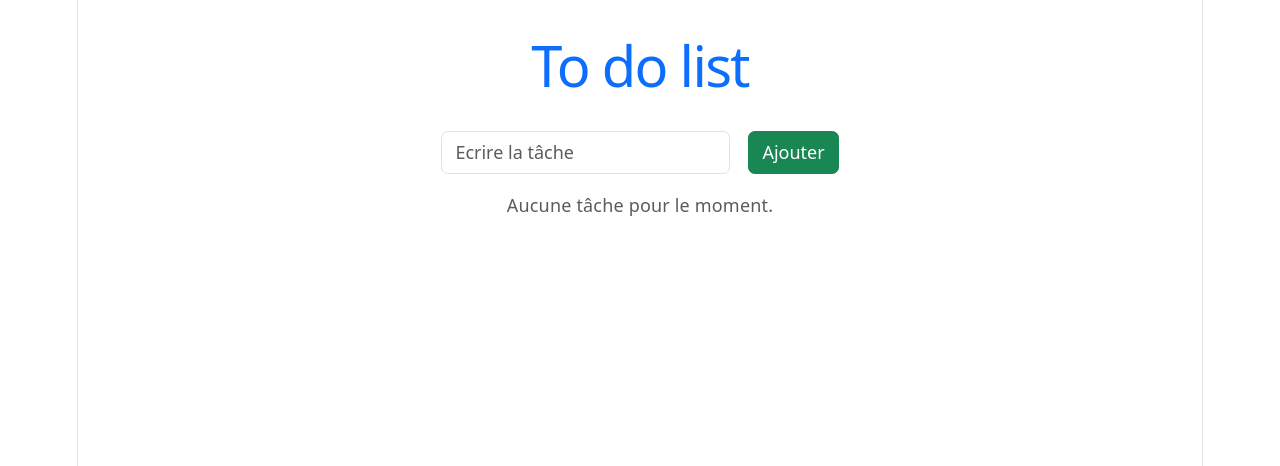
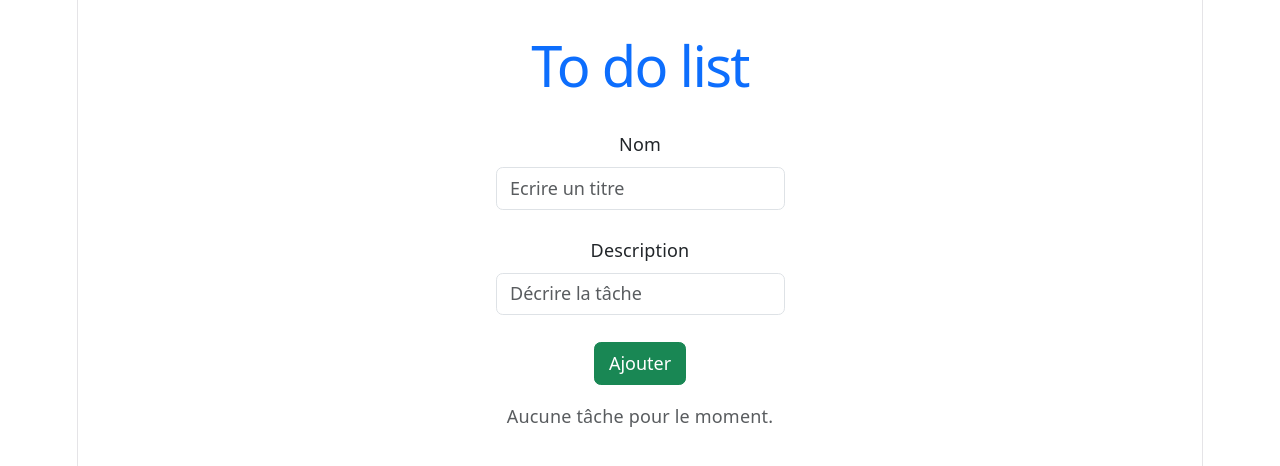
Before and after one commit to MikaOcko/react-todolist, a React (Vite) app: page / in a window 1280 px wide. Shown: the top 466 px of the page. Built offline with nearby package versions, Linux system fonts and the light colour scheme.

Commit message:
style: :lipstick: add cdescription into the form and type

```diff
--- a/src/App.tsx
+++ b/src/App.tsx
@@ -5,6 +5,7 @@ import { useState } from "react";
 interface ToDo {
 	id: number;
     text: string;
+	description: string,
 	completed: boolean;
 }
 
@@ -12,16 +13,20 @@ function App() {
 	// ---------- Variables----------
 	const [toDos, setToDos] = useState<ToDo[]>([]);
 	const [textInput, setTextInput] = useState<string>("");
+	const [descriptionInput, setDescriptionInput] = useState<string>("");
 
 	// ----------- Logiques ----------
 	// Ajouter une tâche dans la liste
 	const addItem = () => {
-		const trimmed = textInput.trim();
-    	if (!trimmed) return ;
+		const textTrimmed = textInput.trim();
+		const descriptionTrimmed = descriptionInput.trim();
+
+    	if (!textTrimmed || descriptionTrimmed) return ;
 
 		const newTodo: ToDo = {
 			id: Math.floor(Math.random() * 100),
-			text: trimmed,
+			text: textTrimmed,
+			description: descriptionTrimmed,
 			completed: false,
 		};
 
@@ -74,15 +79,26 @@ function App() {
 			<div>
 				<form className="row g-3 justify-content-center">
 					<div className="col-auto">
+						<div>
+							<label htmlFor="" className="mb-2">Nom</label>
 							<input
 								type="text"
-							className="form-control"
-							placeholder="Ecrire la tâche"
+								className="form-control mb-4"
+								placeholder="Ecrire un titre"
 								value={textInput}
 								onChange={(e) => setTextInput(e.target.value)}
 							/>
 						</div>
-					<div className="col-auto">
+						<div>
+							<label htmlFor="" className="mb-2">Description</label>
+							<input
+								type="text"
+								className="form-control mb-4"
+								placeholder="Décrire la tâche"
+								value={descriptionInput}
+								onChange={(e) => setDescriptionInput(e.target.value)}
+							/>
+						</div>
 						<button type="button" className="btn btn-success mb-3" onClick={addItem}>Ajouter</button>
 					</div>
 				</form>
```
Lines whose indentation alone changed are shown as unchanged.
